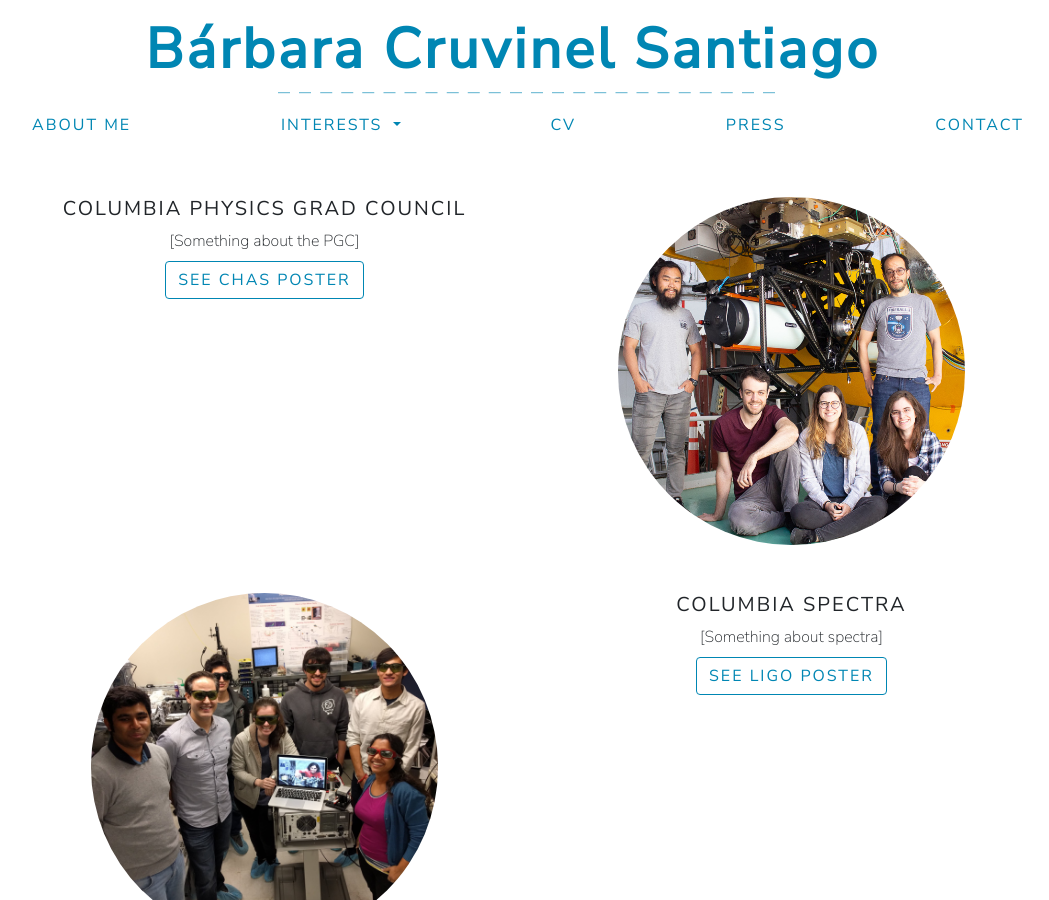
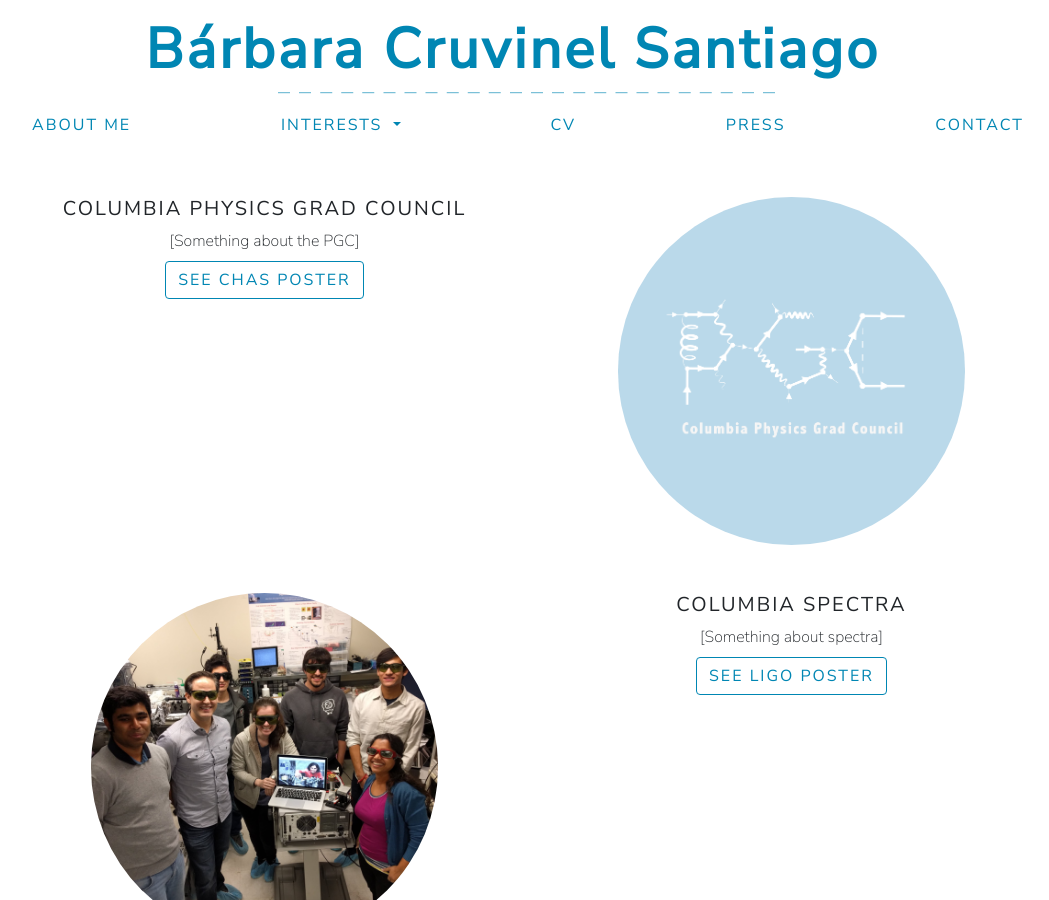
Before and after one commit to barbaracrusan/barbaracrusan.github.io, a Jekyll site: the page built from diversity.html, in a window 1280 px wide and 900 px high. Shown: the whole window, without its empty margins (112-1161 px from the left). Built offline with Jekyll 4.4.1, drawn with Linux system fonts in a browser that asks for light colours; nearby versions of some CDN libraries.

Commit message:
added pgc logo

```diff
--- a/diversity.html
+++ b/diversity.html
@@ -21,7 +21,7 @@
       </div>
 
       <div class="col-md-6 align-middle">
-        <img src="images/CHaS_group.jpg" width=70% align="center">
+        <img src="images/pgclogo.png" width=70% align="center">
       </div>
     </div>
 
```
Also changed, not shown: images/pgclogo.png (added), 1 other file.
